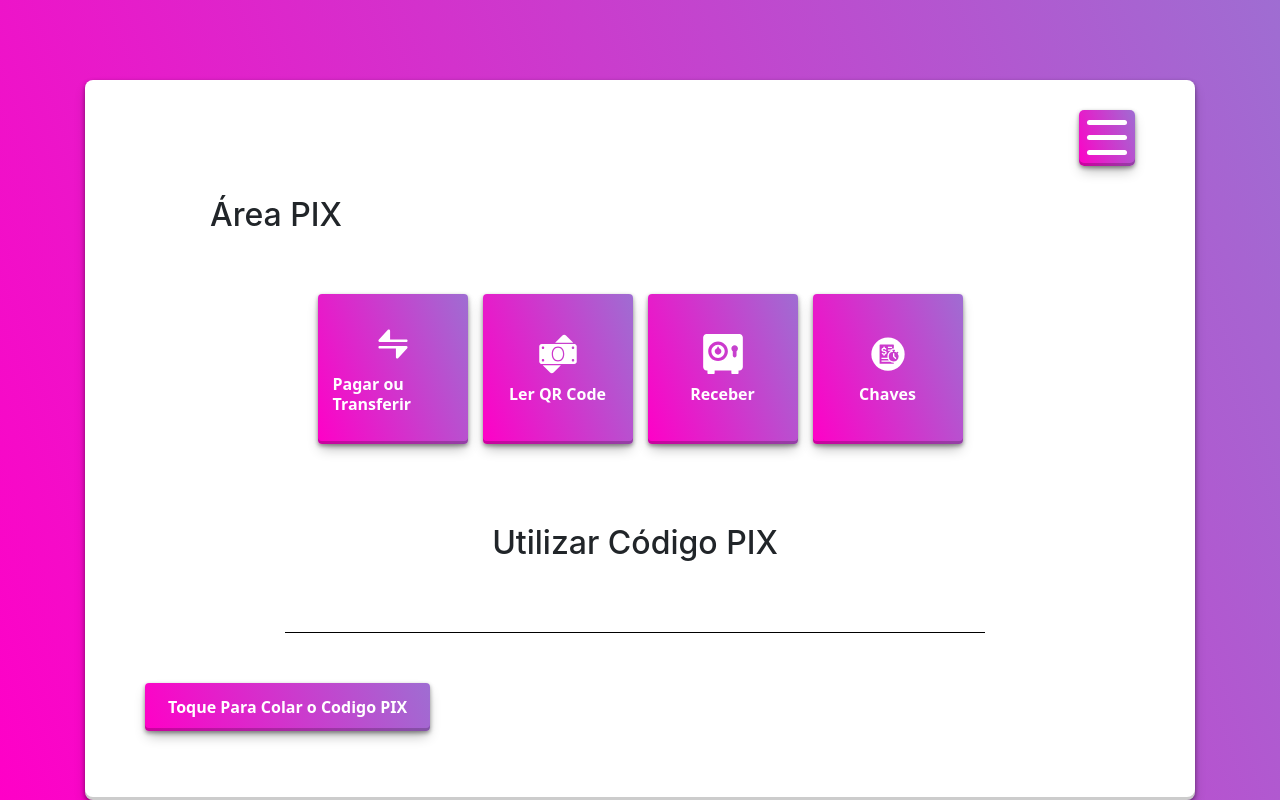
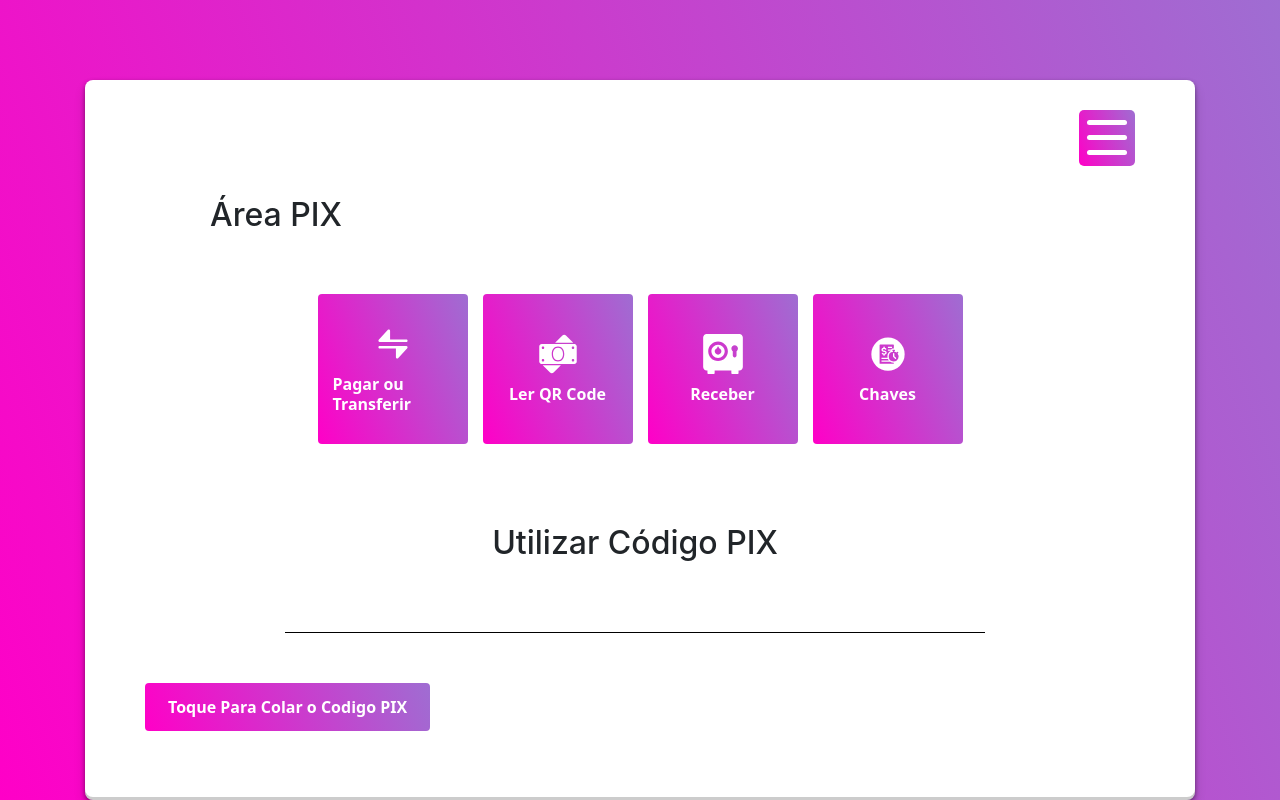
Before and after one commit to luis10barbo/nap-bank, a PHP site: page /perfil/pix.php in a window 1280 px wide. Run offline with PHP 8.4, Linux system fonts and the light colour scheme.

Commit message:
Removidas sombras de inputs e botoes

```diff
--- a/static/css/depTrans.css
+++ b/static/css/depTrans.css
@@ -56,7 +56,7 @@ p{
 }
 .button-6 {
   align-items: center;
-  box-shadow: rgba(0, 0, 0, 0.4) 0px 2px 4px, rgba(0, 0, 0, 0.3) 0px 7px 13px -3px, rgba(0, 0, 0, 0.2) 0px -3px 0px inset;
+  /* box-shadow: rgba(0, 0, 0, 0.4) 0px 2px 4px, rgba(0, 0, 0, 0.3) 0px 7px 13px -3px, rgba(0, 0, 0, 0.2) 0px -3px 0px inset; */
   background: linear-gradient(-110deg, #9F6DD2, #FF00C7);
   border: 0;
   box-sizing: border-box;
@@ -84,7 +84,7 @@ p{
 .button-6:hover,
 .button-6:focus {
   border: 0;
-  box-shadow: rgba(0, 0, 0, 0.4) 0px 2px 4px, rgba(0, 0, 0, 0.3) 0px 7px 13px -3px, rgba(0, 0, 0, 0.2) 0px -3px 0px inset;
+  /* box-shadow: rgba(0, 0, 0, 0.4) 0px 2px 4px, rgba(0, 0, 0, 0.3) 0px 7px 13px -3px, rgba(0, 0, 0, 0.2) 0px -3px 0px inset; */
   background: linear-gradient(-110deg, #9F6DD2, #FF00C7);
 }
 .button-6:hover {
@@ -97,7 +97,7 @@ p{
 .button-6:active {
   background-color: #F0F0F1;
   border-color: rgba(0, 0, 0, 0.15);
-  box-shadow: rgba(0, 0, 0, 0.4) 0px 2px 4px, rgba(0, 0, 0, 0.3) 0px 7px 13px -3px, rgba(0, 0, 0, 0.2) 0px -3px 0px inset;
+  /* box-shadow: rgba(0, 0, 0, 0.4) 0px 2px 4px, rgba(0, 0, 0, 0.3) 0px 7px 13px -3px, rgba(0, 0, 0, 0.2) 0px -3px 0px inset; */
   color: rgba(0, 0, 0, 0.65);
   transform: translateY(0);
 }
--- a/static/css/menu.css
+++ b/static/css/menu.css
@@ -63,7 +63,7 @@
     width: 56px;
     height: 56px;
     background: linear-gradient(-110deg, #9F6DD2, #FF00C7);
-    box-shadow: rgba(0, 0, 0, 0.4) 0px 2px 4px, rgba(0, 0, 0, 0.3) 0px 7px 13px -3px, rgba(0, 0, 0, 0.2) 0px -3px 0px inset;
+    /* box-shadow: rgba(0, 0, 0, 0.4) 0px 2px 4px, rgba(0, 0, 0, 0.3) 0px 7px 13px -3px, rgba(0, 0, 0, 0.2) 0px -3px 0px inset; */
     border-radius: 5px;
     transition: all 250ms;
     display: flex;
--- a/static/css/perfil.css
+++ b/static/css/perfil.css
@@ -74,7 +74,7 @@ p {
 }
 .button-6 {
     align-items: center;
-    box-shadow: rgba(0, 0, 0, 0.4) 0px 2px 4px, rgba(0, 0, 0, 0.3) 0px 7px 13px -3px, rgba(0, 0, 0, 0.2) 0px -3px 0px inset;
+    /* box-shadow: rgba(0, 0, 0, 0.4) 0px 2px 4px, rgba(0, 0, 0, 0.3) 0px 7px 13px -3px, rgba(0, 0, 0, 0.2) 0px -3px 0px inset; */
     background: linear-gradient(-110deg, #9F6DD2, #FF00C7);
     border: 0;
     box-sizing: border-box;
@@ -100,7 +100,7 @@ p {
 .button-6:hover,
 .button-6:focus {
     border: 0;
-    box-shadow: rgba(0, 0, 0, 0.4) 0px 2px 4px, rgba(0, 0, 0, 0.3) 0px 7px 13px -3px, rgba(0, 0, 0, 0.2) 0px -3px 0px inset;
+    /* box-shadow: rgba(0, 0, 0, 0.4) 0px 2px 4px, rgba(0, 0, 0, 0.3) 0px 7px 13px -3px, rgba(0, 0, 0, 0.2) 0px -3px 0px inset; */
     background: linear-gradient(-110deg, #9F6DD2, #FF00C7);
 }
 
@@ -115,7 +115,7 @@ p {
 .button-6:active {
     background-color: #F0F0F1;
     border-color: rgba(0, 0, 0, 0.15);
-    box-shadow: rgba(0, 0, 0, 0.4) 0px 2px 4px, rgba(0, 0, 0, 0.3) 0px 7px 13px -3px, rgba(0, 0, 0, 0.2) 0px -3px 0px inset;
+    /* box-shadow: rgba(0, 0, 0, 0.4) 0px 2px 4px, rgba(0, 0, 0, 0.3) 0px 7px 13px -3px, rgba(0, 0, 0, 0.2) 0px -3px 0px inset; */
     color: rgba(0, 0, 0, 0.65);
     transform: translateY(0);
 
--- a/static/css/pix.css
+++ b/static/css/pix.css
@@ -22,7 +22,7 @@ h2 {
 }
 button {
   background: linear-gradient(to top right, #ff00c7, #9f6dd2);
-  box-shadow: 4px 4px 3px 0 #000;
+  /* box-shadow: 4px 4px 3px 0 #000; */
 }
 button:hover {
   background: linear-gradient(-110deg, #6f4b92, #ac0187);
--- a/static/css/pix2.css
+++ b/static/css/pix2.css
@@ -110,7 +110,7 @@ span{
 
 .button-6 {
     align-items: center;
-    box-shadow: rgba(0, 0, 0, 0.4) 0px 2px 4px, rgba(0, 0, 0, 0.3) 0px 7px 13px -3px, rgba(0, 0, 0, 0.2) 0px -3px 0px inset;
+    /* box-shadow: rgba(0, 0, 0, 0.4) 0px 2px 4px, rgba(0, 0, 0, 0.3) 0px 7px 13px -3px, rgba(0, 0, 0, 0.2) 0px -3px 0px inset; */
     background: linear-gradient(-110deg, #9F6DD2, #FF00C7);
     border: 0;
     box-sizing: border-box;
@@ -138,7 +138,7 @@ span{
   .button-6:hover,
   .button-6:focus {
     border: 0;
-    box-shadow: rgba(0, 0, 0, 0.4) 0px 2px 4px, rgba(0, 0, 0, 0.3) 0px 7px 13px -3px, rgba(0, 0, 0, 0.2) 0px -3px 0px inset;
+    /* box-shadow: rgba(0, 0, 0, 0.4) 0px 2px 4px, rgba(0, 0, 0, 0.3) 0px 7px 13px -3px, rgba(0, 0, 0, 0.2) 0px -3px 0px inset; */
     background: linear-gradient(-110deg, #9F6DD2, #FF00C7);
   }
   .button-6:hover {
@@ -152,7 +152,7 @@ span{
   .button-6:active {
     background-color: #F0F0F1;
     border-color: rgba(0, 0, 0, 0.15);
-    box-shadow: rgba(0, 0, 0, 0.4) 0px 2px 4px, rgba(0, 0, 0, 0.3) 0px 7px 13px -3px, rgba(0, 0, 0, 0.2) 0px -3px 0px inset;
+    /* box-shadow: rgba(0, 0, 0, 0.4) 0px 2px 4px, rgba(0, 0, 0, 0.3) 0px 7px 13px -3px, rgba(0, 0, 0, 0.2) 0px -3px 0px inset; */
     color: rgba(0, 0, 0, 0.65);
     transform: translateY(0);
   }
--- a/static/js/menu.js
+++ b/static/js/menu.js
@@ -1,13 +1,13 @@
 $(".logo").on("click", () => {
   $("#mySidenav").css({ "width": "230px" })
-  $(".logo").css({ "boxShadow": "none" })
+  // $(".logo").css({ "boxShadow": "none" })
   $(".logo:hover").css({ "transition": "none" })
   $(".logo:hover").css({ "transform": "none" })
 })
 
 $(".closebtn").on("click", () => {
   $("#mySidenav").css({ "width": "0" })
-  $(".logo").css({ "boxShadow": "rgba(0, 0, 0, 0.4) 0px 2px 4px, rgba(0, 0, 0, 0.3) 0px 7px 13px -3px, rgba(0, 0, 0, 0.2) 0px -3px 0px inset" })
+  // $(".logo").css({ "boxShadow": "rgba(0, 0, 0, 0.4) 0px 2px 4px, rgba(0, 0, 0, 0.3) 0px 7px 13px -3px, rgba(0, 0, 0, 0.2) 0px -3px 0px inset" })
 })
 
 $("#botao-sair").on("click", async () => {
```
